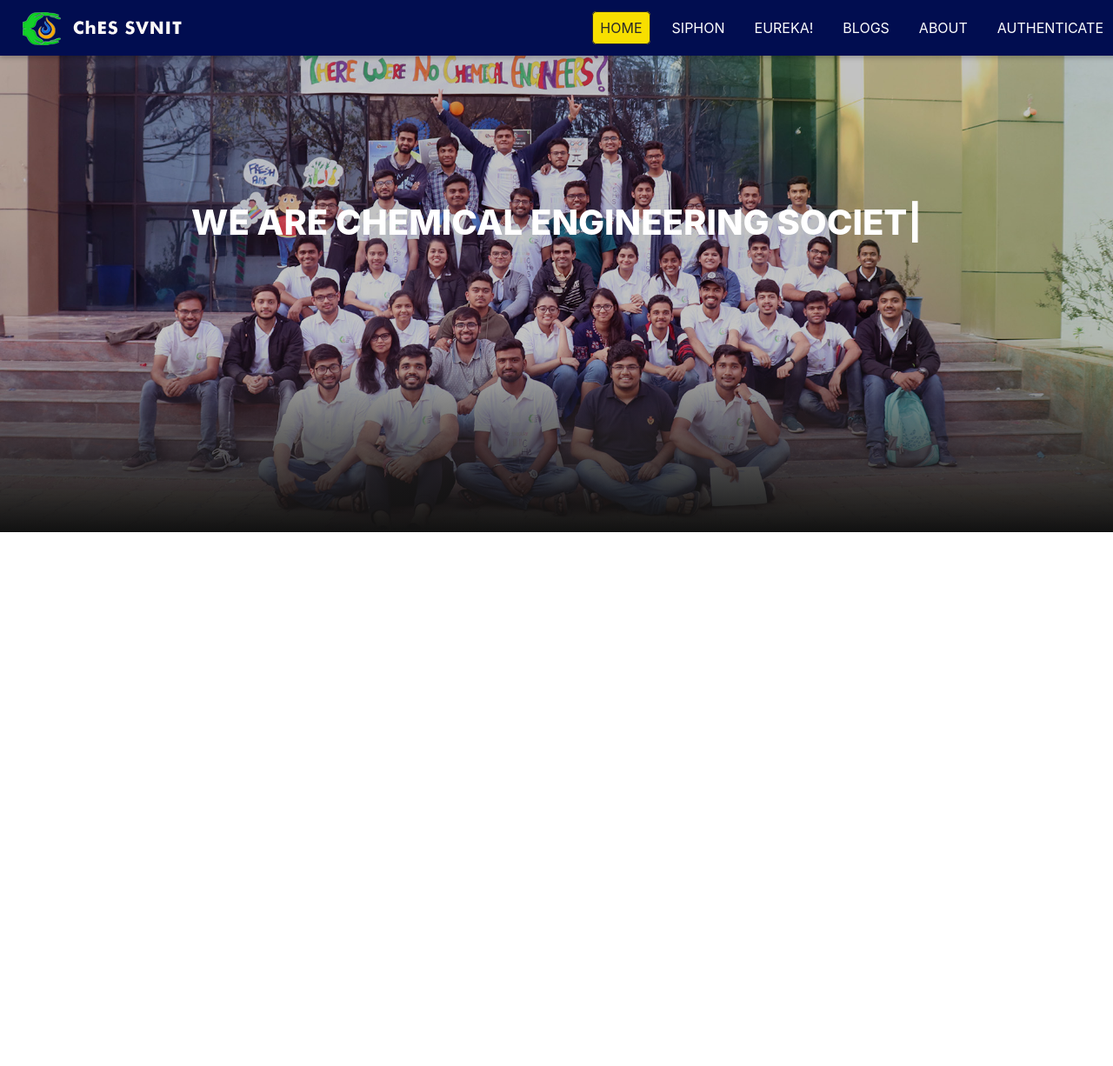
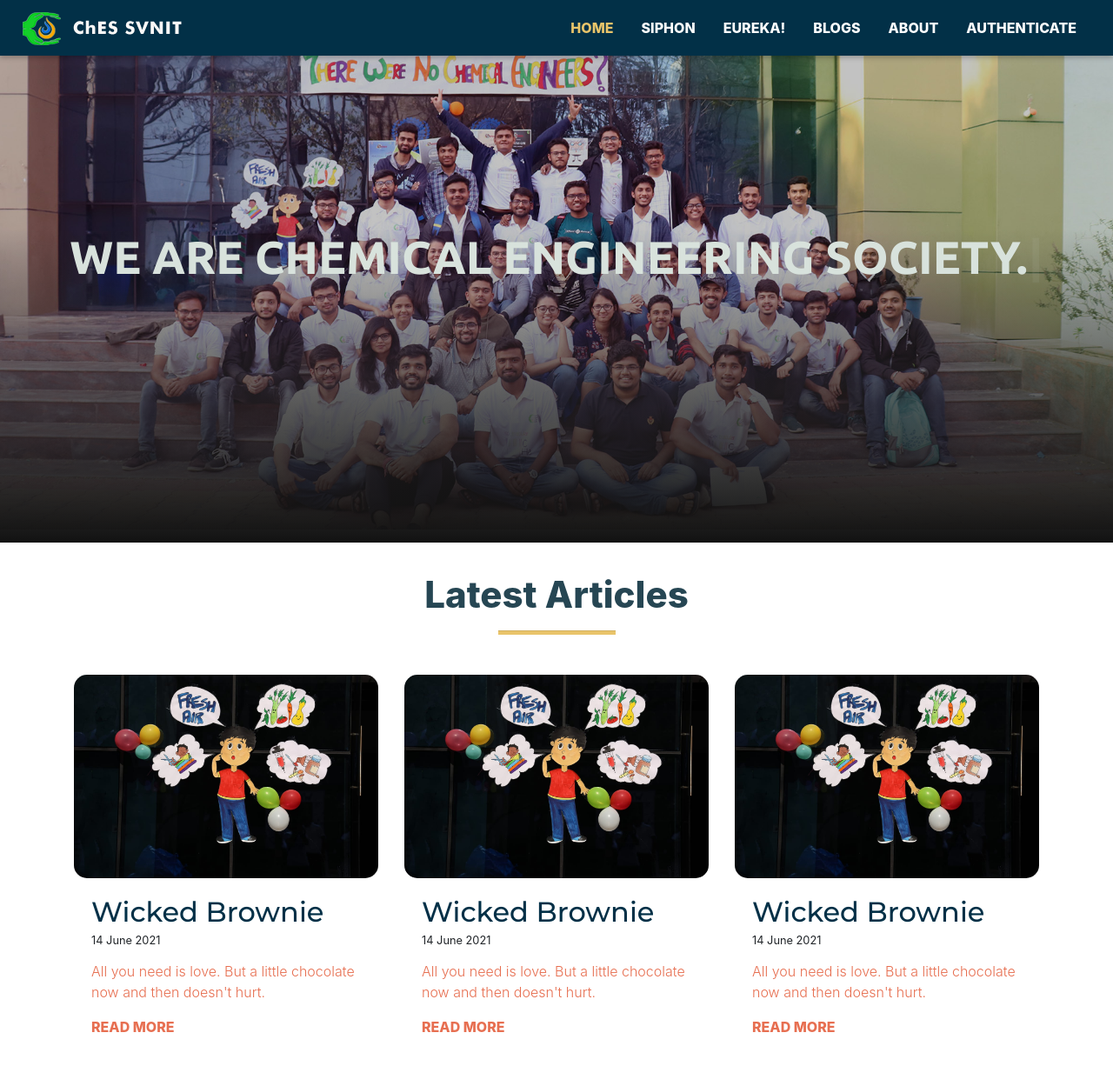
Before and after one commit to RonakAsnani/CHES, a React (Create React App) app in the folder client/: page / in a window 1280 px wide. Shown: the top 1226 px of the page at 87% size. Before the commit the page ends 800 px from the top, so only its background shows below. Built offline with nearby package versions, Linux system fonts and the light colour scheme.

Commit message:
feat: added articles section on homepage

```diff
--- a/client/public/index.html
+++ b/client/public/index.html
@@ -1,20 +1,20 @@
 <!DOCTYPE html>
 <html lang="en">
+
 <head>
   <meta charset="utf-8" />
   <link rel="icon" href="%PUBLIC_URL%/favicon.ico" />
   <meta name="viewport" content="width=device-width, initial-scale=1" />
   <meta name="theme-color" content="#000000" />
-    <meta
-      name="description"
-      content="Web site created using create-react-app"
-    />
+  <meta name="description" content="Web site created using create-react-app" />
   <link rel="apple-touch-icon" href="%PUBLIC_URL%/logo192.png" />
   <!--
       manifest.json provides metadata used when your web app is installed on a
       user's mobile device or desktop. See https://developers.google.com/web/fundamentals/web-app-manifest/
     -->
   <link rel="manifest" href="%PUBLIC_URL%/manifest.json" />
+  <link rel="stylesheet" href="https://maxcdn.bootstrapcdn.com/bootstrap/4.0.0/css/bootstrap.min.css"
+    integrity="sha384-Gn5384xqQ1aoWXA+058RXPxPg6fy4IWvTNh0E263XmFcJlSAwiGgFAW/dAiS6JXm" crossorigin="anonymous">
   <!--
       Notice the use of %PUBLIC_URL% in the tags above.
       It will be replaced with the URL of the `public` folder during the build.
@@ -26,6 +26,7 @@
     -->
   <title>React App</title>
 </head>
+
 <body>
   <noscript>You need to enable JavaScript to run this app.</noscript>
   <div id="drawer-hook"></div>
@@ -41,5 +42,15 @@
       To begin the development, run `npm start` or `yarn start`.
       To create a production bundle, use `npm run build` or `yarn build`.
     -->
+  <script src="https://code.jquery.com/jquery-3.2.1.slim.min.js"
+    integrity="sha384-KJ3o2DKtIkvYIK3UENzmM7KCkRr/rE9/Qpg6aAZGJwFDMVNA/GpGFF93hXpG5KkN"
+    crossorigin="anonymous"></script>
+  <script src="https://cdnjs.cloudflare.com/ajax/libs/popper.js/1.12.9/umd/popper.min.js"
+    integrity="sha384-ApNbgh9B+Y1QKtv3Rn7W3mgPxhU9K/ScQsAP7hUibX39j7fakFPskvXusvfa0b4Q"
+    crossorigin="anonymous"></script>
+  <script src="https://maxcdn.bootstrapcdn.com/bootstrap/4.0.0/js/bootstrap.min.js"
+    integrity="sha384-JZR6Spejh4U02d8jOt6vLEHfe/JQGiRRSQQxSfFWpi1MquVdAyjUar5+76PVCmYl"
+    crossorigin="anonymous"></script>
 </body>
+
 </html>
--- a/client/src/shared/HomePage/Banner.css
+++ b/client/src/shared/HomePage/Banner.css
@@ -1,3 +1,5 @@
+@import url('https://fonts.googleapis.com/css2?family=Ubuntu:wght@700&display=swap');
+
 .banner{
     height: 545px;
     position: relative;
@@ -8,29 +10,31 @@
 
 .banner__contents{
     text-align: center;
-    padding-top: 140px;
+    padding-top: 200px;
     height: 190px;
 }
 
 .banner__title{
-    font-size: 2.5rem;
+    font-size: 3.3rem;
     text-align: center;
-    font-weight: 800;
-    padding-bottom: 0.3rem;
+    font-weight: 1500;
+    font-family: Ubuntu;
+    color: #d8e2dc;
+    /* padding-bottom: 0.3rem; */
 
 }
 
 .banner__description{
     /* width: 45rem; */
     line-height: 1.3;
-    padding-top: 1rem;
+    padding-top: 1.5rem;
     font-size: 0.8rem;
     max-width: 360px;
     height: 80px;
 }
 
-.banner--fadeBottom{
-    height: 13.6rem;
+.bannerFadeBottom{
+    height: 22.5rem;
     background-image: linear-gradient(
         180deg,
         transparent,
--- a/client/src/shared/HomePage/Banner.js
+++ b/client/src/shared/HomePage/Banner.js
@@ -16,7 +16,7 @@ const Banner = () => {
                 }}
             >
                 <div className="banner__contents">
-                    <h1 className="banner__title">
+                    <h5 className="banner__title">
                         <Typewriter
                             options={{
                                 loop: true,
@@ -32,9 +32,9 @@ const Banner = () => {
                                     .start();
                             }}
                         />
-                        </h1>
+                        </h5>
                 </div>
-                <div className="banner--fadeBottom" />
+                <div className="bannerFadeBottom" />
             </header>
         </React.Fragment>
     )
--- a/client/src/shared/HomePage/Home.js
+++ b/client/src/shared/HomePage/Home.js
@@ -1,10 +1,14 @@
 import React from 'react';
 
 import Banner from './Banner'
+import Articles from './HomeArticles/Articles';
 
 const Home = () => {
     return (
+        <React.Fragment>
             <Banner />
+            <Articles />
+        </React.Fragment>
     )
 }
 
--- /dev/null
+++ b/client/src/shared/HomePage/HomeArticles/Article.css
@@ -0,0 +1,25 @@
+@import url('https://fonts.googleapis.com/css2?family=Montserrat:wght@400;500;700&family=Ubuntu:wght@700&display=swap');
+
+.card-img{
+    border-radius: 15px;
+}
+
+.card-title{
+    font-family: Montserrat;
+    font-weight: 500;
+    color: #023047;
+    margin: 0;
+    font-size: 32px;
+}
+
+.card-body p {
+    margin-top: 13px;
+    color: #e76f51;
+    font-weight: 350;
+}
+
+.single-blog-button {
+  text-decoration: none;
+  color: #e76f51;
+  font-weight: 800;
+}
--- /dev/null
+++ b/client/src/shared/HomePage/HomeArticles/Article.js
@@ -0,0 +1,24 @@
+import React from 'react';
+import { Link } from 'react-router-dom';
+
+import articleImg from '../../../assets/images/siphon/siphon (1).jpeg';
+import './Article.css';
+
+const Article = () => {
+    return (
+        <div class="card border-0">
+            <img src={articleImg} alt="" class="card-img" />
+            <div class="card-body">
+                <h4 class="card-title">
+                    Wicked Brownie
+                </h4>
+                <small style={{ marginBottom: "10px" }}>14 June 2021</small>
+                <p>All you need is love. But a little chocolate now and then doesn't
+                    hurt.</p>
+                <Link className="single-blog-button" to="/blog/id">READ MORE</Link>
+            </div>
+        </div>
+    )
+}
+
+export default Article
--- /dev/null
+++ b/client/src/shared/HomePage/HomeArticles/Articles.css
@@ -0,0 +1,7 @@
+@import url('https://fonts.googleapis.com/css2?family=Montserrat:wght@400;500;700&family=Ubuntu:wght@700&display=swap');
+
+.article-header{
+ font-weight: 800;
+ color: #264653;
+ font-size: 42px;
+}
--- /dev/null
+++ b/client/src/shared/HomePage/HomeArticles/Articles.js
@@ -0,0 +1,33 @@
+import React from 'react';
+import { CSSTransition } from 'react-transition-group';
+
+import Article from './Article';
+import './Articles.css';
+
+const Articles = () => {
+    return (
+        <React.Fragment>
+            <div className="container" style={{ marginTop: "50px", marginBottom: "1000px" }}>
+                <div className="row" style={{ marginBottom: "30px" }}>
+                    <div className="col-lg-6 mx-auto text-center">
+                        <h2 className="article-header">Latest Articles</h2>
+                        <hr style={{ width: "25%", backgroundColor: "#e9c46a", height: "4px" }} />
+                    </div>
+                </div>
+                <div className="row">
+                        <div className="col-lg-4 col-md-4 col-sm-6 single-article">
+                            <Article />
+                        </div>
+                    <div className="col-lg-4 col-md-4 col-sm-6 single-article">
+                        <Article />
+                    </div>
+                    <div className="col-lg-4 col-md-4 col-sm-6 single-article">
+                        <Article />
+                    </div>
+                </div>
+            </div>
+        </React.Fragment>
+    )
+}
+
+export default Articles
--- a/client/src/shared/Navigation/MainHeader.css
+++ b/client/src/shared/Navigation/MainHeader.css
@@ -6,7 +6,7 @@
   position: fixed;
   top: 0;
   left: 0;
-  background: #010d50;
+  background: #023047;
   box-shadow: 0 2px 6px rgba(0, 0, 0, 0.26);
   padding: 0 1rem;
   z-index: 5;
--- a/client/src/shared/Navigation/NavLinks.css
+++ b/client/src/shared/Navigation/NavLinks.css
@@ -15,26 +15,39 @@
   }
 
   .nav-links a {
-    border: 1px solid transparent;
-    color: #292929;
-    text-decoration: none;
+    /* border: 1px solid transparent; */
+    color: #e9c46a;
     padding: 0.5rem;
     transition: 0.7s;
     border-radius: 5px;
+
+  text-decoration: none;
+  color: #e76f51;
+  font-weight: 800;
+  text-transform: uppercase;
   }
+
+.nav-links a,
+.nav-links a:after,
+.nav-links a:before {
+  transition: all .5s;
+}
+
+nav ul li a:hover {
+  color: #e9c46a;
+}
 
   .nav-links a:hover,
   .nav-links a:active,
   .nav-links a.active {
-    background: #f8df00;
-    border-color: #292929;
-    color: #292929;
+    /* background: #e76f51; */
+    color: #e9c46a;
   }
 
   .nav-links button {
     cursor: pointer;
-    border: 1px solid #292929;
-    color: #292929;
+    /* border: 1px solid #292929; */
+    color: #e9c46a;
     background: transparent;
     padding: 0.5rem;
     font: inherit;
@@ -46,7 +59,6 @@
 
   .nav-links button:hover,
   .nav-links button:active {
-    background: #292929;
     color: white;
   }
 
@@ -65,14 +77,12 @@
     }
 
     .nav-links button {
-      border: 1px solid white;
       color: white;
       background: transparent;
     }
 
     .nav-links button:hover,
     .nav-links button:active {
-      background: #f8df00;
-      color: #292929;
+      color: #e9c46a;
     }
   }
--- a/client/src/shared/Navigation/NavLinks.js
+++ b/client/src/shared/Navigation/NavLinks.js
@@ -5,6 +5,7 @@ import './NavLinks.css';
 
 const NavLinks = () => {
     return (
+        <React.Fragment>
             <ul className="nav-links">
                 <li>
                     <NavLink to="/" exact>HOME</NavLink>
@@ -25,6 +26,7 @@ const NavLinks = () => {
                     <NavLink to="/auth">AUTHENTICATE</NavLink>
                 </li>
             </ul>
+        </React.Fragment>
     )
 }
 
```
Lines whose indentation alone changed are shown as unchanged.
